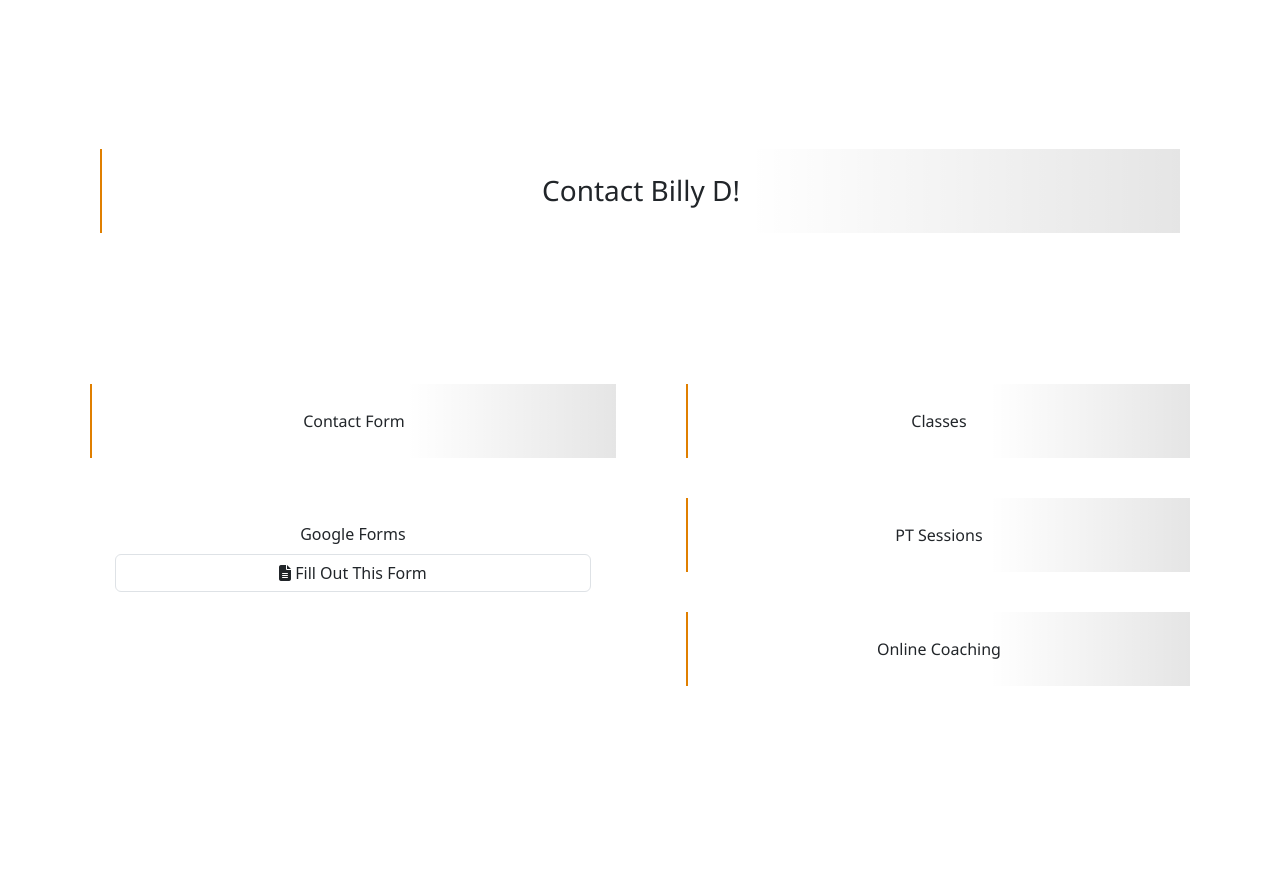
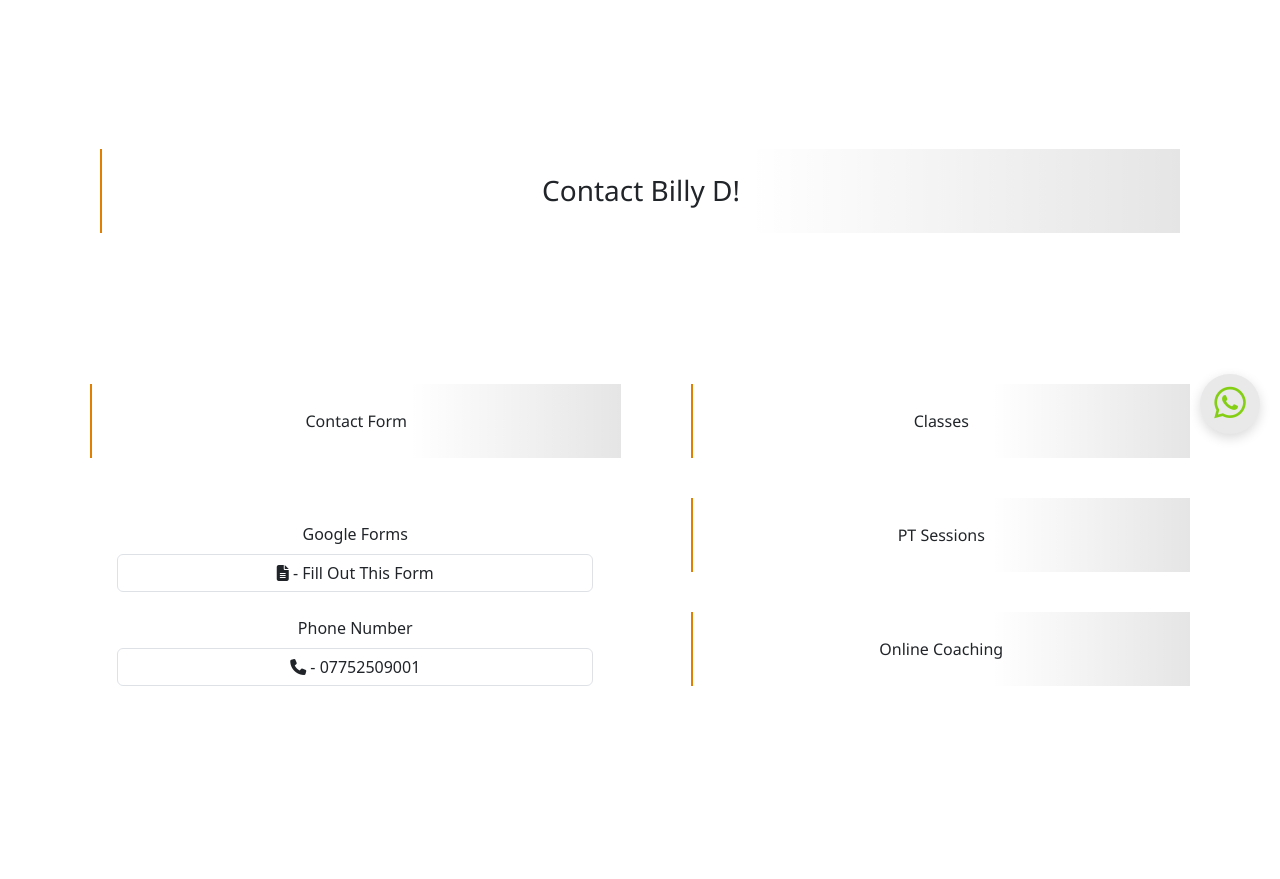
Before and after one commit to DylanAustin-TheDreamer/Billy-D, a plain HTML site: page pages/contact.html in a window 1280 px wide. Shown: the part 346-1225 px from the top of the page. Drawn offline with nearby package versions, Linux system fonts and the light colour scheme.

Commit message:
update: contact form and add number. add: whatsapp bubble fixed

```diff
--- a/assets/css/body.css
+++ b/assets/css/body.css
@@ -156,3 +156,30 @@ html body{
 .card{
     min-height: 350px !important;
 }
+.whatsapp-bubble {
+    position: fixed;
+    bottom: 20px;           /* Distance from bottom - adjust as needed */
+    right: 20px;            /* Distance from right - adjust as needed */
+    z-index: 1000;          /* Ensures it appears above other content */
+    width: 60px;            /* Adjust size */
+    height: 60px;
+    border-radius: 50%;     /* Makes it circular */
+    display: flex;
+    align-items: center;
+    justify-content: center;
+    background-color: #e9e9e9;  /* WhatsApp green */
+    box-shadow: 0 4px 12px rgba(0, 0, 0, 0.15);
+    cursor: pointer;
+    transition: transform 0.3s ease;
+}
+
+.whatsapp-bubble:hover {
+    transform: scale(1.1);
+}
+
+.whatsapp-bubble a {
+    color: white;
+    font-size: 36px;
+    text-decoration: none;
+    margin-bottom: 2.5px;
+}
--- a/pages/contact.html
+++ b/pages/contact.html
@@ -77,7 +77,11 @@
                 <form class="container mt-5 custom-form" style="max-width: 500px;">
                     <div class="mb-3">
                         <label for="name" class="form-label">Google Forms</label>
-                        <a style="text-decoration: none;" target="_blank" href="https://docs.google.com/forms/d/e/1FAIpQLSdKTtcFcfdNUnlJsFC3gwST74hwS_wcOlM70wfgHfkkHdFIEA/viewform?usp=sharing&usp=embed_facebook" id="name" class="form-control form-link"><i class="fa-solid fa-file-lines"></i> Fill Out This Form</a>
+                        <a style="text-decoration: none;" target="_blank" href="https://docs.google.com/forms/d/e/1FAIpQLScdKpnkn2i5gArChpkCE2TeaLa7uB7E-I2Dgf54YVtc61dLVQ/viewform" id="name" class="form-control form-link"><i class="fa-solid fa-file-lines"></i> - Fill Out This Form</a>
+                    </div>
+                    <div class="mb-3 mt-4">
+                        <label for="name" class="form-label">Phone Number</label>
+                        <a style="text-decoration: none;" target="_blank" href="tel:07752509001" id="name" class="form-control form-link"><i class="fa-solid fa-phone"></i> - 07752509001</a>
                     </div>
                 </form>
             </div>
@@ -97,6 +101,9 @@
         <div class="logo-container fade">
             <img loading="lazy" class="intro-image" src="https://res.cloudinary.com/dcos20qus/image/upload/v1777818998/94e450a5582f051aad15f8cc7bbd7d28.webp" alt="business logo of billy d's real results. estimated 2025"></img>
         </div>
+        <div class="whatsapp-bubble">
+            <a href="https://wa.me/07752509001" target="_blank" style="color: rgb(132, 206, 20);"><i class="fa-brands fa-whatsapp"></i></a>
+        </div>
     </main>
 
     <footer class="container-fluid">
```
Also changed, not shown: index.html (+4 -0 lines), pages/about.html (+3 -0 lines), pages/classes.html (+3 -0 lines), pages/ptsessions.html (+4 -1 lines), pages/socials.html (+3 -0 lines).
